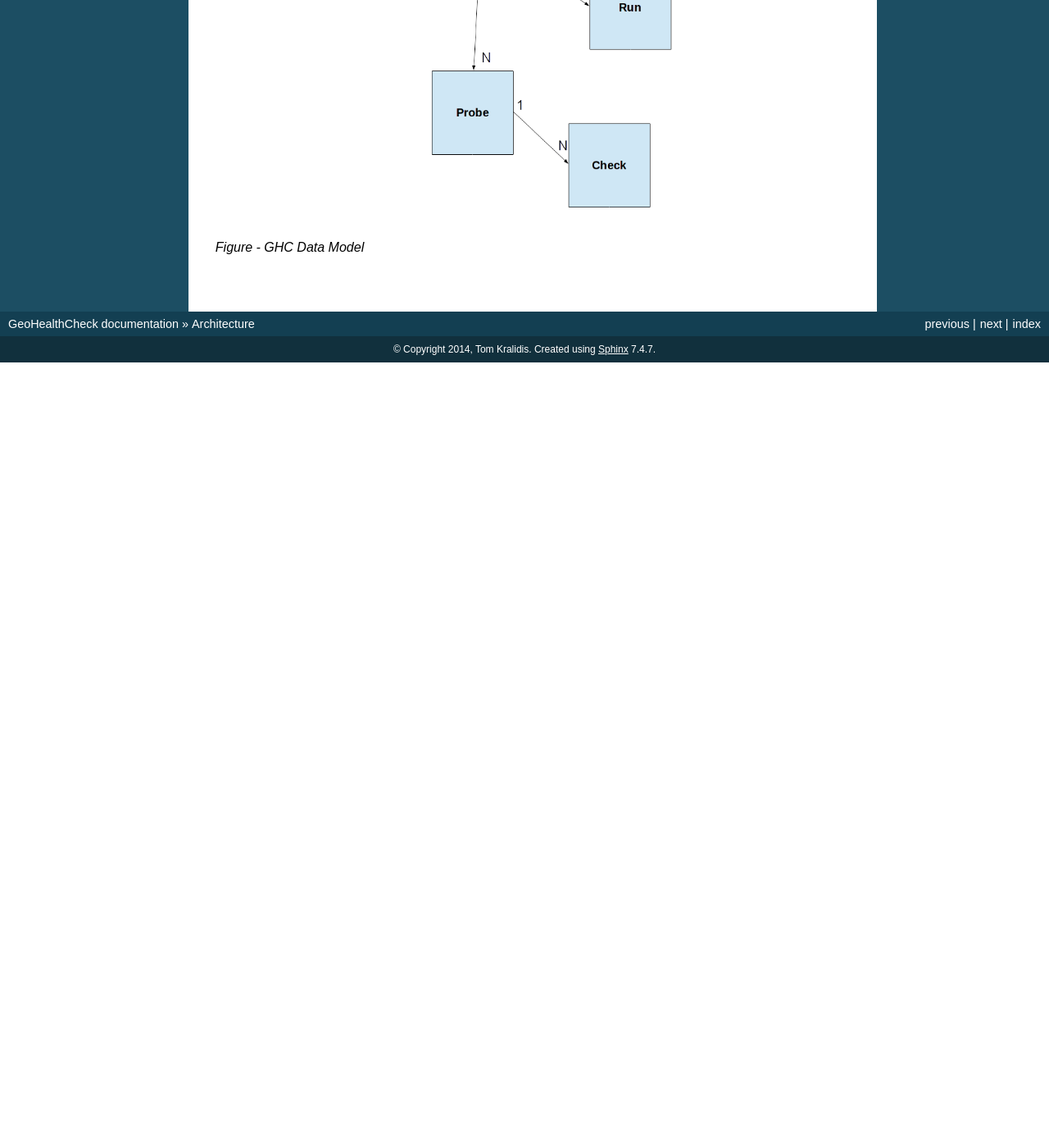
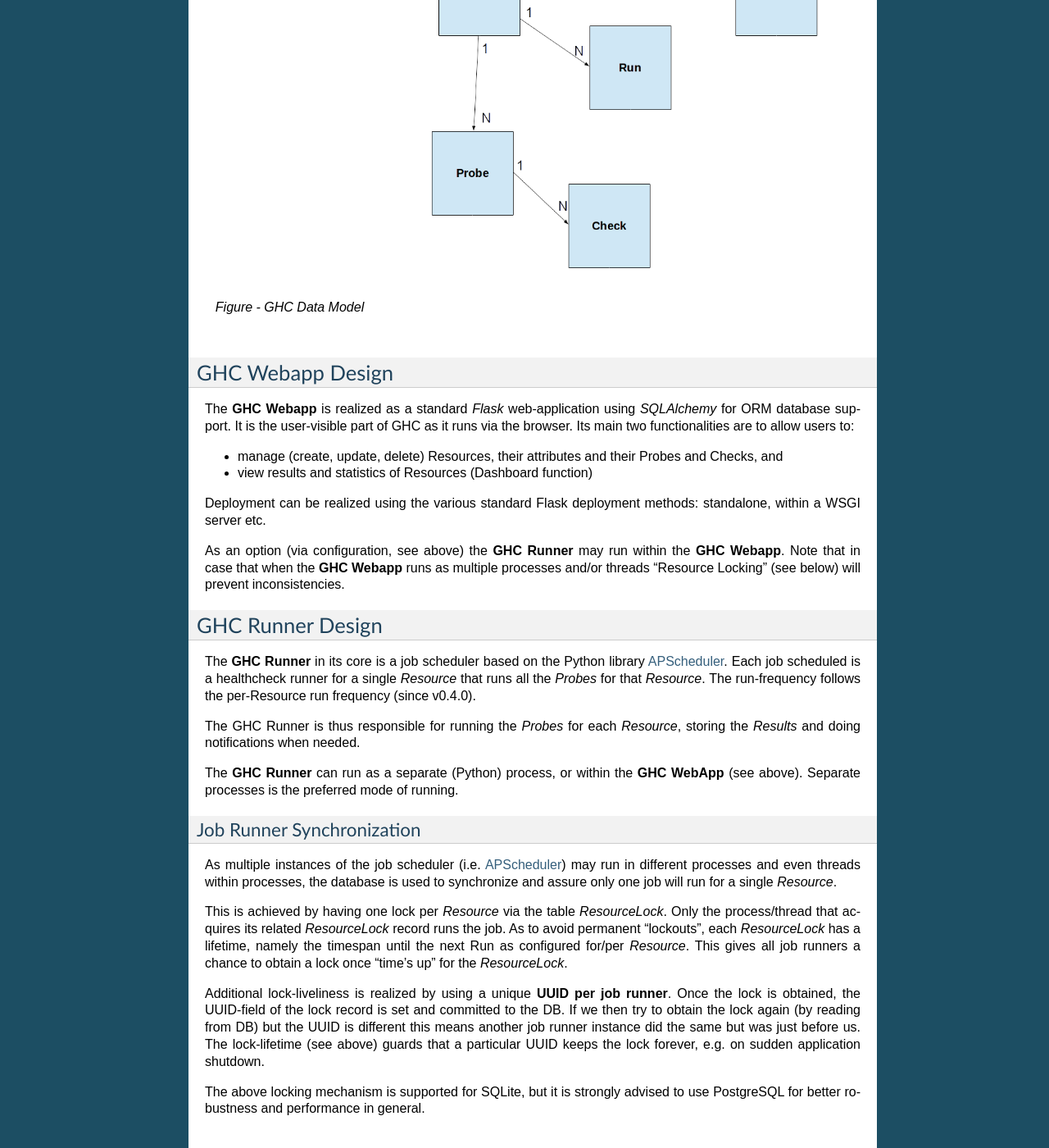
Before and after one commit to geopython/GeoHealthCheck, a Sphinx documentation site: the page built from docs/architecture.rst, in a window 1280 px wide and 1400 px high, scrolled down 1836 px. Shown: the whole window at 82% size. Built offline with Sphinx 7.4.7, drawn with Linux system fonts in a browser that asks for light colours; before the commit the page ends 2278 px from its top, so only the background shows below that; some of the changed text lies outside the part shown.

Commit message:
#132 make runner in webapp default, more Docker support and docs

```diff
--- a/docs/architecture.rst
+++ b/docs/architecture.rst
@@ -12,27 +12,33 @@
     *Figure - GHC Parts*
 
 The **GHC Webapp** provides the Dashboard where users configure web services
-(Resources) for (scheduled) healthchecks and view the status of these checks. The **GHC Runner**
-performs the actual healthchecks based on what the user configured via the GHC Webapp.
+(Resources) for (scheduled) health-checks and view the status of these checks.
+The **GHC Runner** performs the actual health-checks and notifications,
+based on what the user configured via the GHC Webapp.
+
 The third part is the **Database** that stores
 all information like users, resources, checks, schedules, results etc.
 
-**GHC Webapp** is run as a standard Python (Flask) webapp.
-**GHC Runner** runs as a daemon process using an internal scheduler to invoke the
+The **GHC Webapp** is run as a standard Python (Flask) webapp.
+The **GHC Runner** runs as a daemon process using an internal scheduler to invoke the
 actual healthchecks.
 
 **GHC Webapp** and **GHC Runner** can run as separate processes (preferred) or
 both within the **GHC Webapp** process. This depends on a configuration option.
-If **GHC_RUNNER_IN_WEBAPP** is set to True then the **GHC Runner** is started
+If **GHC_RUNNER_IN_WEBAPP** is set to True (the default) then the **GHC Runner** is started
 within the **GHC Webapp**.
 
 A third option is to only run the **GHC Webapp** and have the **GHC Runner** scheduled
 via `cron`. This was the (only) GHC option before v0.4.0 and will be phased out
-as starting with v0.4.0, per Resource scheduling was introduced and `cron` support
+as starting with v0.4.0, per-Resource scheduling was introduced and `cron` support
 is highly platform-dependent (e.g. hard to use with Docker-based technologies).
 
 Dependent on the database-type (Postgres or SQLite) the **Database** is run
 within the above processes (SQLite) or as a separate process (Postgres).
+
+So in the most minimal setup, i.e. **GHC Webapp** and **GHC Runner** running within
+a single process and using SQLite as the database, only a single GHC process instance
+is required.
 
 Core Concepts
 -------------
@@ -62,3 +68,58 @@
     :alt: GHC Data Model
 
     *Figure - GHC Data Model*
+
+GHC Webapp Design
+-----------------
+
+The **GHC Webapp** is realized as a standard `Flask` web-application using `SQLAlchemy` for
+ORM database support. It is the user-visible part of GHC as it runs via the
+browser. Its main two functionalities are to allow users to:
+
+* manage (create, update, delete) Resources, their attributes and their Probes and Checks, and
+* view results and statistics of Resources (Dashboard function)
+
+Deployment can be realized using the various standard Flask deployment methods: standalone,
+within a WSGI server etc.
+
+As an option (via configuration, see above) the **GHC Runner** may run within the **GHC Webapp**. Note that in case
+that when the **GHC Webapp** runs as multiple processes and/or threads "Resource Locking" (see below)
+will prevent inconsistencies.
+
+GHC Runner Design
+-----------------
+
+The **GHC Runner** in its core is a job scheduler based on the Python library
+`APScheduler <https://apscheduler.readthedocs.io>`_. Each job scheduled is a
+healthcheck runner for a single `Resource` that runs all the `Probes` for that `Resource`.
+The run-frequency follows the per-Resource run frequency (since v0.4.0).
+
+The GHC Runner is thus responsible for running the `Probes` for each `Resource`, storing
+the `Results` and doing notifications when needed.
+
+The **GHC Runner** can run as a separate (Python) process, or within the **GHC WebApp** (see above).
+Separate processes is the preferred mode of running.
+
+Job Runner Synchronization
+..........................
+
+As multiple instances of the job scheduler (i.e. `APScheduler <https://apscheduler.readthedocs.io>`_)
+may run in different processes and even threads within processes,
+the database is used to synchronize and assure only one job will run for a single `Resource`.
+
+This is achieved by having one lock per `Resource` via the table `ResourceLock`.
+Only the process/thread that acquires its related `ResourceLock`
+record runs the job.
+As to avoid permanent "lockouts", each `ResourceLock` has a lifetime, namely
+the timespan until the next Run as configured for/per `Resource`. This gives
+all job runners a chance to obtain a lock once "time's up" for the `ResourceLock`.
+
+Additional lock-liveliness is realized by using a unique **UUID per job runner**.
+Once the lock is obtained, the UUID-field of the lock record is set and committed
+to the DB. If we then try to obtain the lock again (by reading from DB)
+but the UUID is different this means another job runner instance did the same but
+was just before us. The lock-lifetime (see above) guards that a particular UUID keeps
+the lock forever, e.g.  on sudden application shutdown.
+
+The above locking mechanism is supported for SQLite, but it is strongly
+advised to use PostgreSQL for better robustness and performance in general.
--- a/docs/index.rst
+++ b/docs/index.rst
@@ -21,7 +21,7 @@
 - database agnostic: any SQLAlchemy supported backend
 - database upgrades: using Alembic with Flask-Migrate
 - extensible healthchecks via Plugins
-- per-resource notifications
+- per-resource scheduling and notifications
 
 Links
 -----
--- a/docs/install.rst
+++ b/docs/install.rst
@@ -8,7 +8,7 @@
 Docker
 ------
 
-Easiest and quickest install/run
+The easiest and quickest install
 for GHC is with Docker/Docker Compose using the GHC images hosted on
 `Docker Hub <https://hub.docker.com/r/geopython/geohealthcheck>`_.
 
--- a/pavement.py
+++ b/pavement.py
@@ -242,7 +242,7 @@
 
 @task
 def extract_translations():
-    """extrect translations wrapped in _() or gettext()"""
+    """extract translations wrapped in _() or gettext()"""
 
     pot_dir = path('GeoHealthCheck/translations/en/LC_MESSAGES')
     if not os.path.exists(pot_dir):
```
Also changed, not shown: README.md (+23 -27 lines), docker/README.md, 6 other files.
